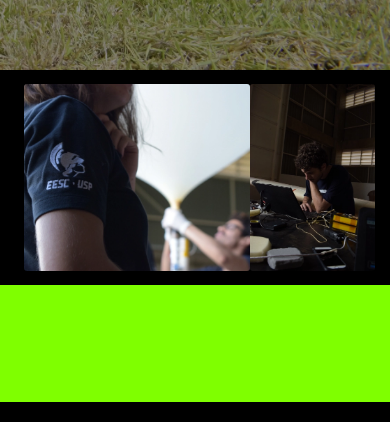
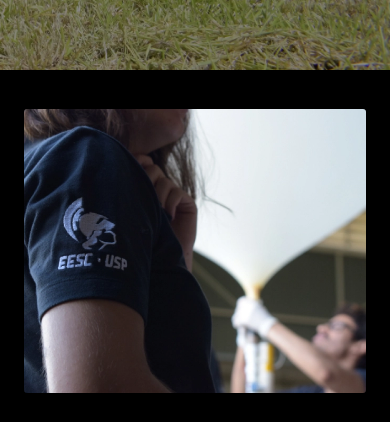
Before and after one commit to zenitheesc/zenith-website, a Next.js app: page /zenith in a window 390 px wide. Shown: the part 774-1196 px from the top of the page. Built offline with nearby package versions, Linux system fonts and the light colour scheme.

Commit message:
Smaller screen responsiveness added

```diff
--- a/components/zenith-page-components/ImageComponent.jsx
+++ b/components/zenith-page-components/ImageComponent.jsx
@@ -8,7 +8,6 @@ export default function ImageComponent() {
             <img id={styles.imgOne} src="/images/Zenith/DSC_01371.webp" alt=""/>
             <img id={styles.imgTwo} src="/images/Zenith/DSC_00911.webp" alt=""/>
         </div>
-        <div className={styles.test}></div>
         </>
     );
   }
--- a/styles/ZenithImageComponent.module.css
+++ b/styles/ZenithImageComponent.module.css
@@ -1,6 +1,7 @@
 .imgSection{
     background-color: black;
     height: 55vw;
+    width: auto;
     display: flex;
     align-items: center;
     justify-items: center;
@@ -15,11 +16,6 @@
     border-radius: 3px;
 }
 
-.test{
-    background-color: chartreuse;
-    height: 30vw;
-    width: 100%;
-}
 @media screen and (max-width: 768px) {
     .imgSection{
         padding-left: 1.5em;
@@ -27,16 +23,19 @@
     }
 }
 
-/*
+
 @media screen and (max-width: 600px) {
     .imgSection{
-        height: 70vw;
+        height: 220vw;
         flex-direction: column;
-        padding-top: 1.5em;
+        justify-content: space-around;
+        padding: 1.5em;
 
     }
 
     .imgSection > *{
-        height: 60vw;
+        width: 100%;
+        height: auto;
     }
-}*/
+
+}
```
